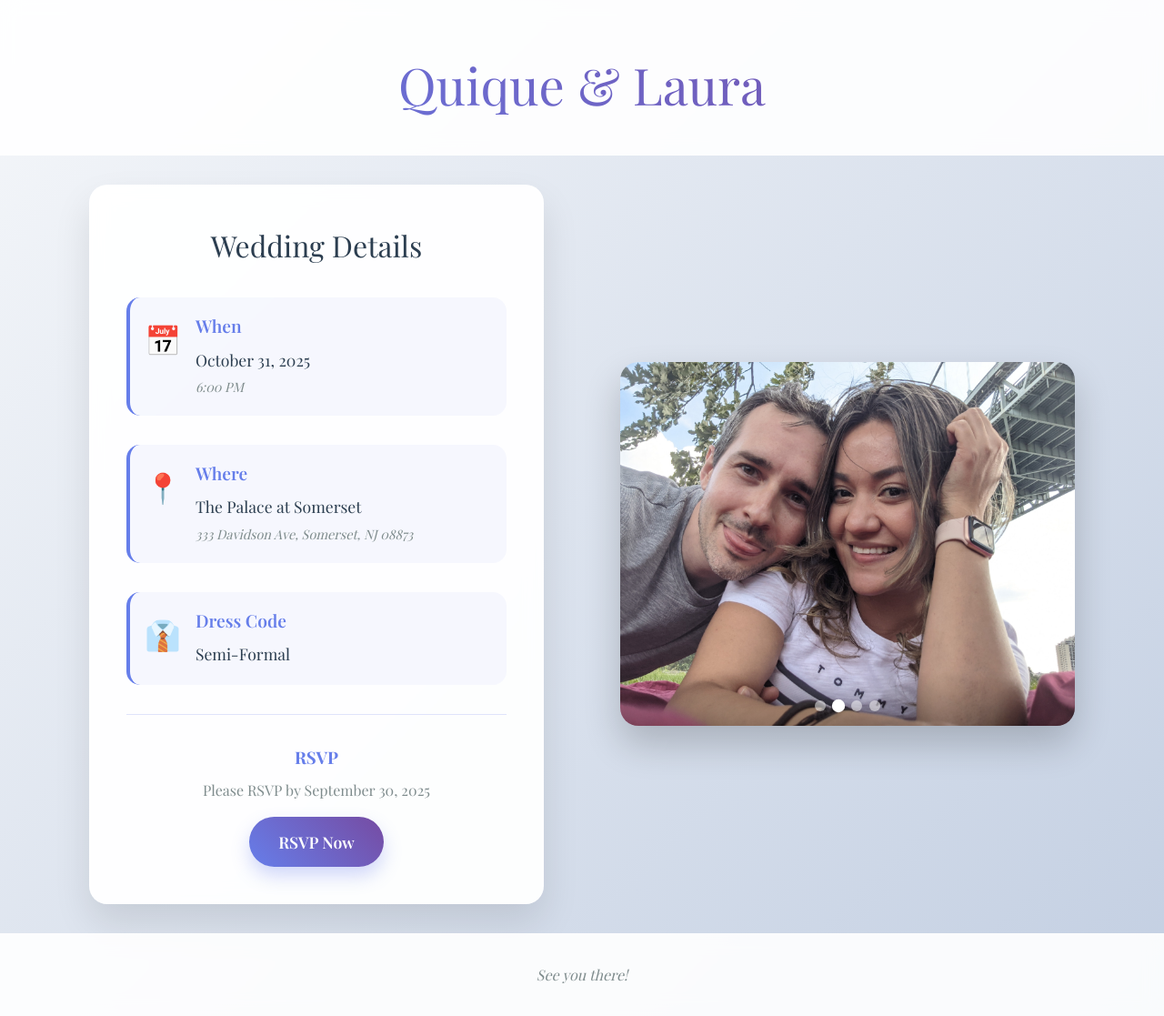
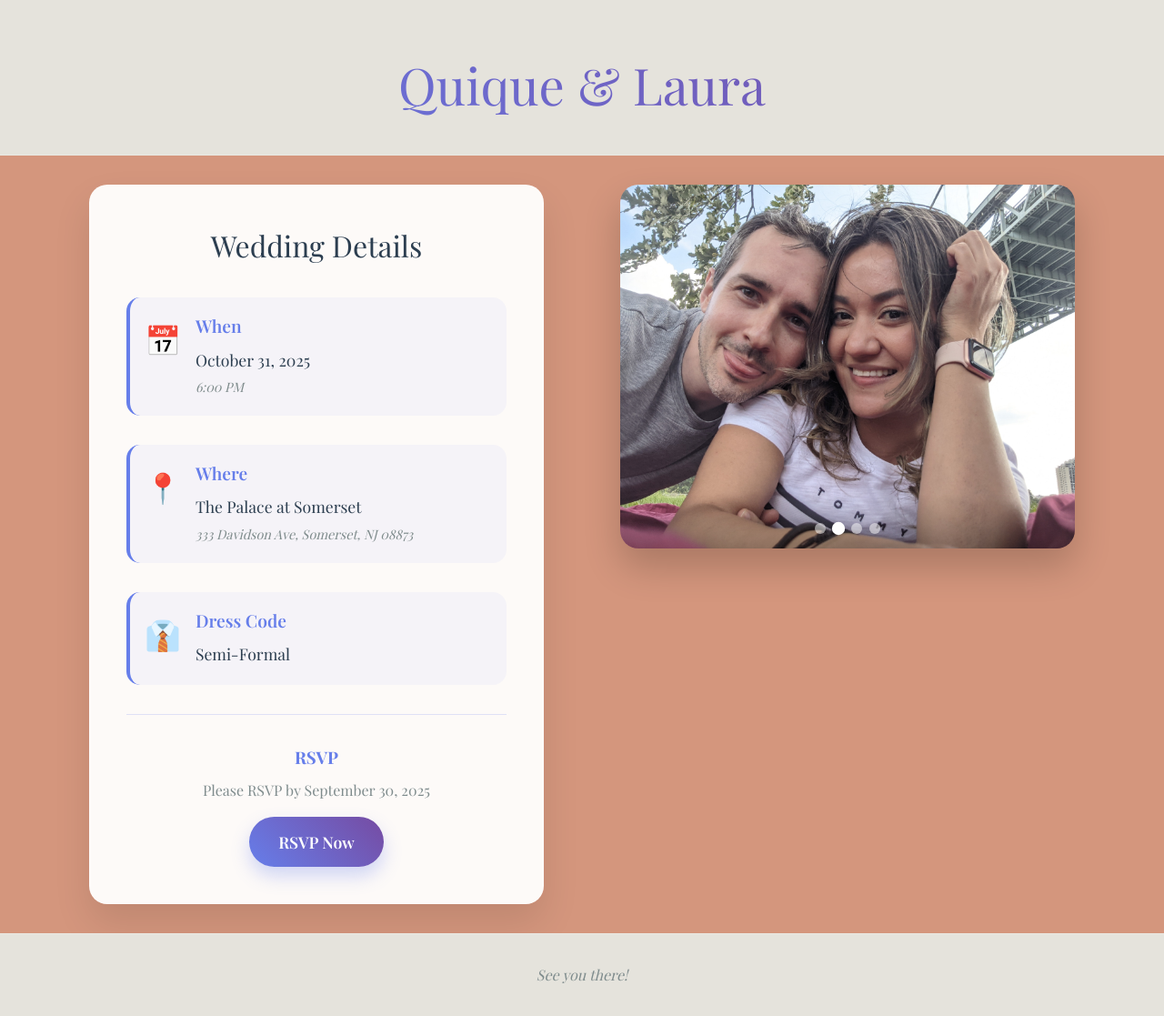
Before and after one commit to henrymendez/wedding, a Vue app: page / in a window 1280 px wide. Shown: the whole page at 91% size. Built offline with nearby package versions, Linux system fonts and the light colour scheme; no server answers; a web font is replaced by a local one; what aws-amplify would draw is missing.

Commit message:
Updated colors. Image gallery lines up with detail container.

```diff
--- a/src/App.vue
+++ b/src/App.vue
@@ -122,7 +122,7 @@ onUnmounted(() => {
 <style scoped>
 .wedding-homepage {
   min-height: 100vh;
-  background: linear-gradient(135deg, #f5f7fa 0%, #c3cfe2 100%);
+  background: rgb(212, 150, 125);
   font-family: 'Playfair Display', serif;
   color: #2c3e50;
 }
@@ -130,7 +130,7 @@ onUnmounted(() => {
 .header {
   text-align: center;
   padding: 3rem 2rem 2rem;
-  background: rgba(255, 255, 255, 0.9);
+  background: rgb(229, 227, 220);
   backdrop-filter: blur(10px);
   border-bottom: 1px solid rgba(255, 255, 255, 0.2);
 }
@@ -259,7 +259,7 @@ onUnmounted(() => {
 
 .image-gallery {
   display: flex;
-  align-items: center;
+  align-items: flex-start;
   justify-content: center;
 }
 
@@ -312,7 +312,7 @@ onUnmounted(() => {
 .footer {
   text-align: center;
   padding: 2rem;
-  background: rgba(255, 255, 255, 0.9);
+  background: rgb(229, 227, 220);
   backdrop-filter: blur(10px);
   border-top: 1px solid rgba(255, 255, 255, 0.2);
   font-style: italic;
```
